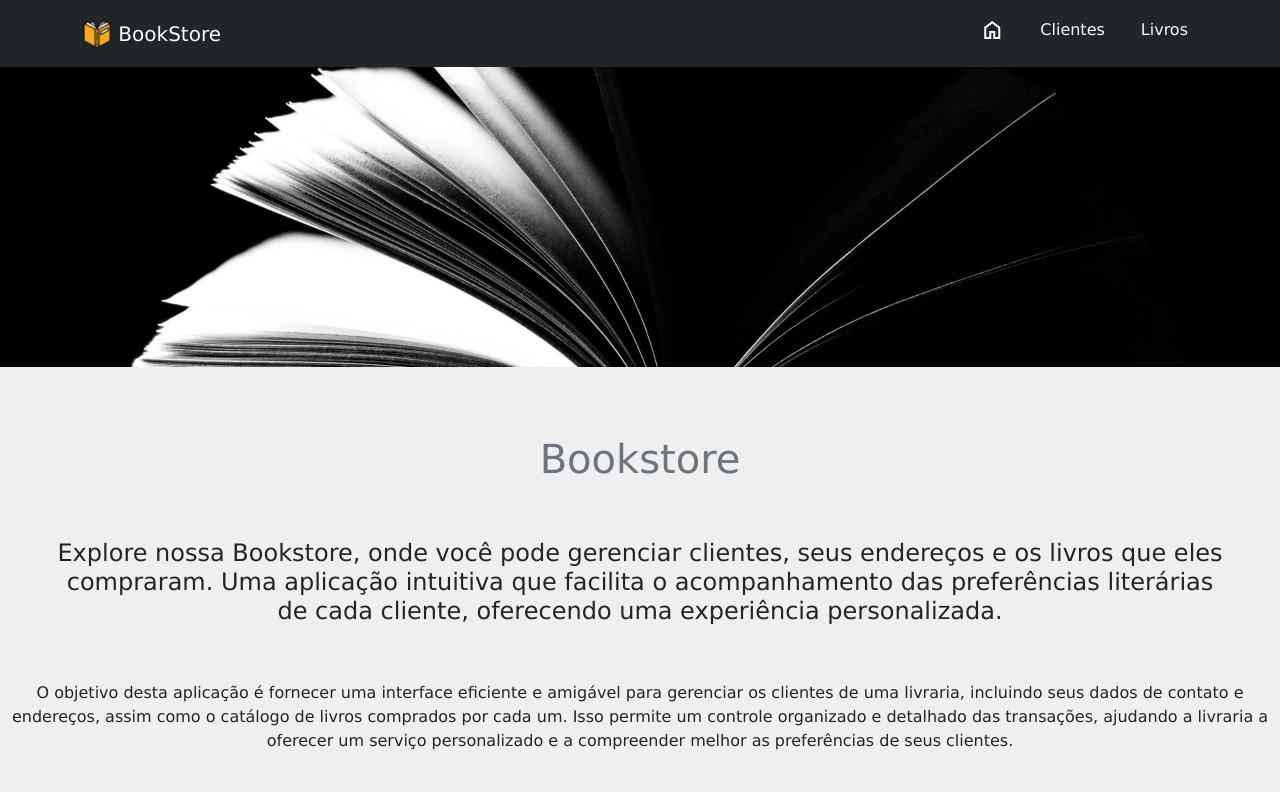
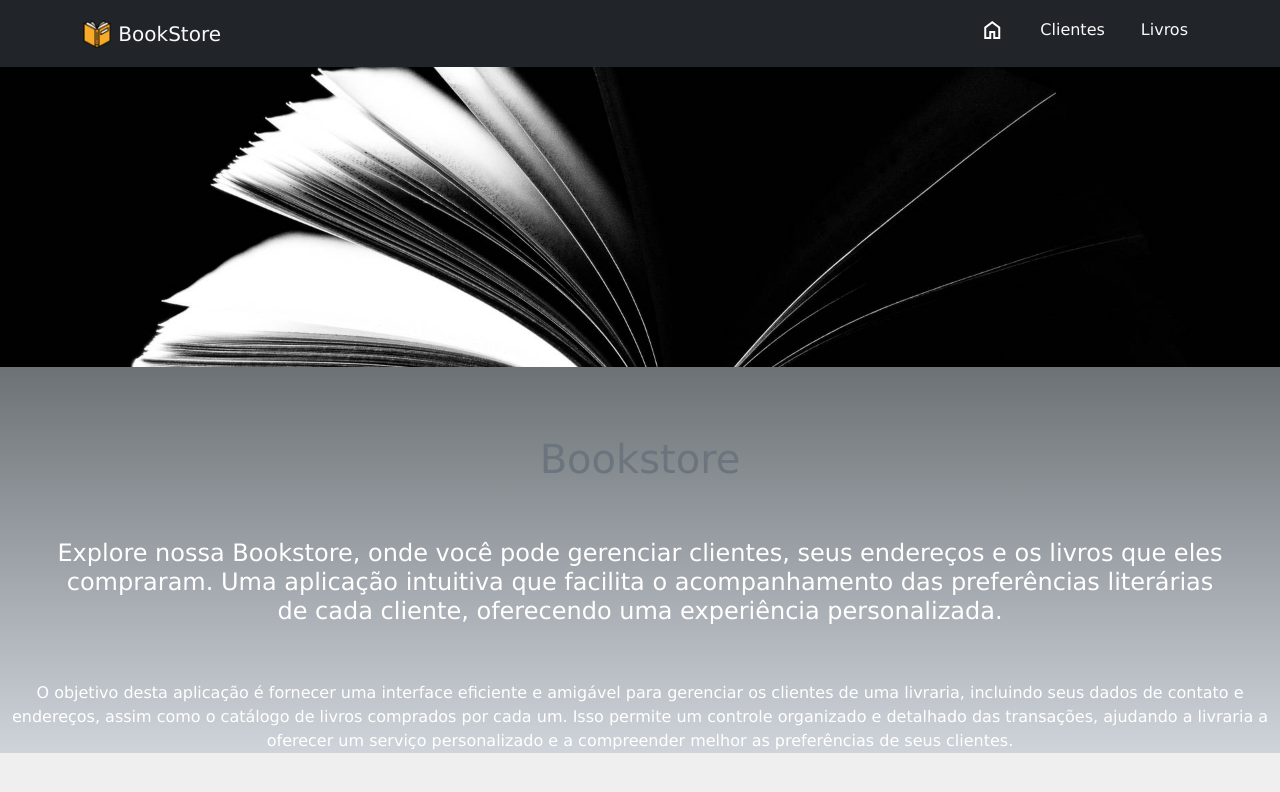
Before and after one commit to Zirlanefiuza/bookstore-data, a React (Vite) app in the folder bookstore-front/: page / in a window 1280 px wide. Shown: the top 792 px of the page. Built offline with nearby package versions, Linux system fonts and the light colour scheme.

Commit message:
Estilização da Home

```diff
--- /dev/null
+++ b/bookstore-front/src/pages/Home.css
@@ -0,0 +1,4 @@
+.home-main {
+    background: linear-gradient(180deg, #212529, #ced4da);
+    color:#fff;
+}
--- a/bookstore-front/src/pages/Home.jsx
+++ b/bookstore-front/src/pages/Home.jsx
@@ -1,8 +1,9 @@
 import backgroundImage from "/books-bg.jpg";
+import './Home.css';
 
 function Home() {
   return (
-    <main>
+    <main className="home-main">
       <div
         style={{
           backgroundImage: `url(${backgroundImage})`,
```
